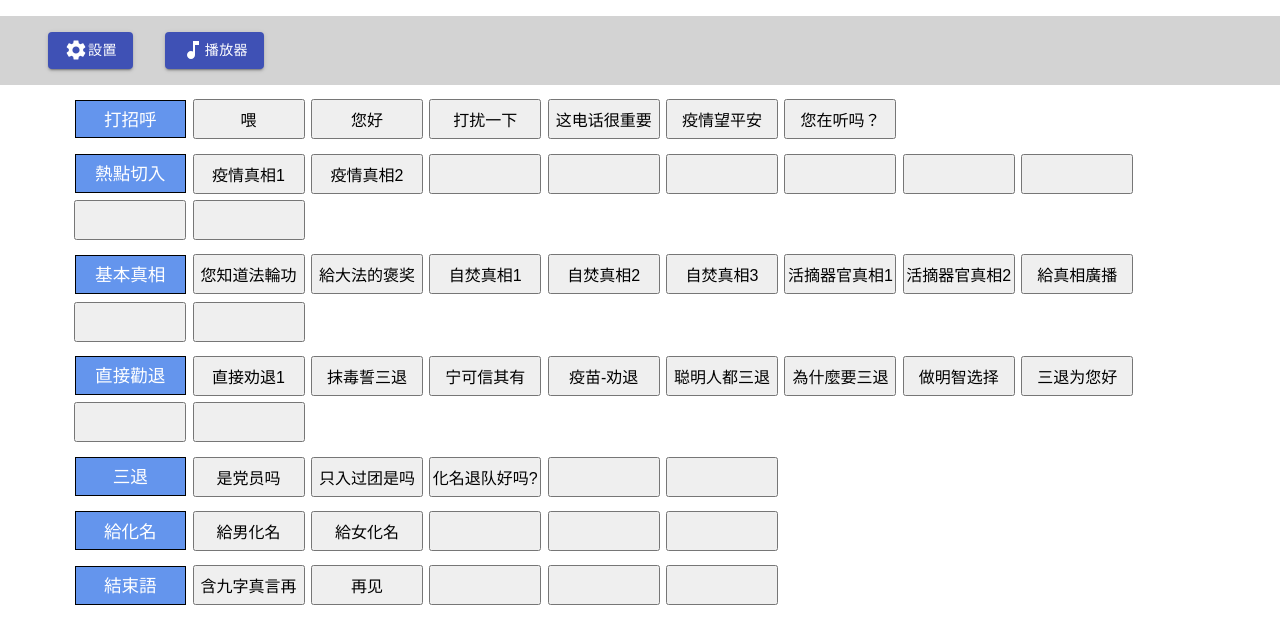
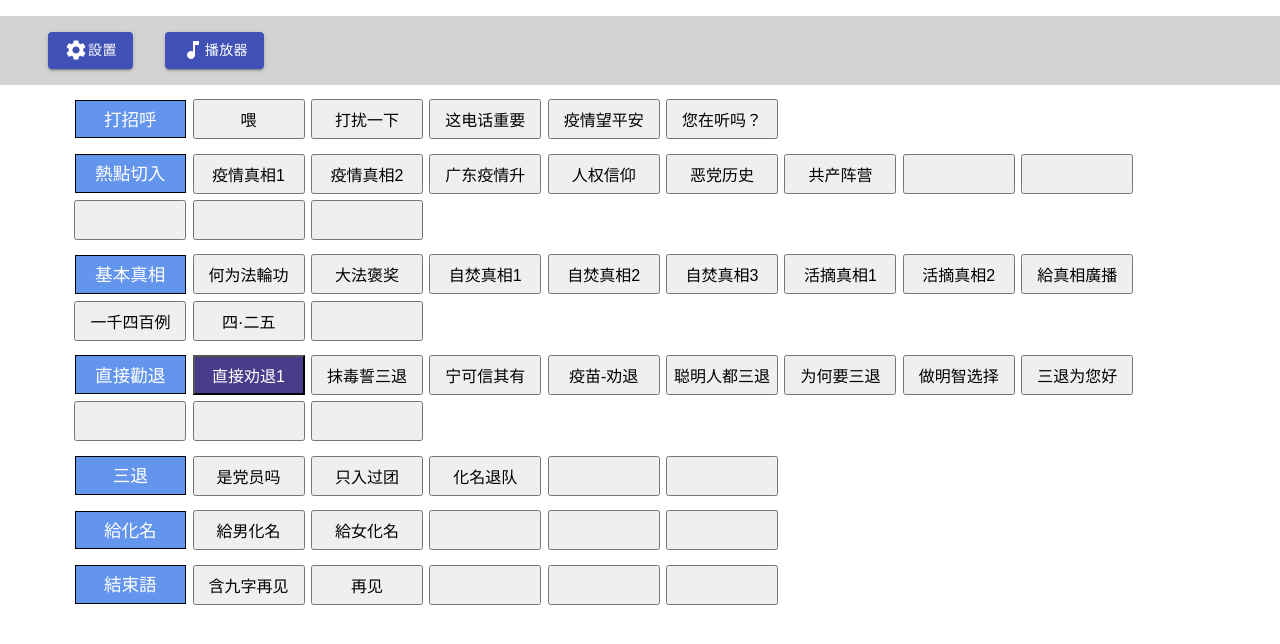
Before and after one commit to AmenZhou/rtc-unicorn, a React app: page / in a window 1280 px wide. Built offline with nearby package versions, Linux system fonts and the light colour scheme; no server answers.

Commit message:
Highlight buttons

```diff
--- a/config/mp3_female_short.json
+++ b/config/mp3_female_short.json
@@ -5,13 +5,6 @@
     "ttp": "喂",
     "key": "a0",
     "title": "喂"
-  },
-  {
-    "id": 371,
-    "src": "audio/A1_86ea946965.mp3",
-    "ttp": "您好啊",
-    "key": "a1",
-    "title": "您好"
   },
   {
     "id": 373,
@@ -25,7 +18,7 @@
     "src": "audio/A5_4156c68248.mp3",
     "ttp": "我打这个电话是想告诉你一件重要的事情就几分钟时间可以吗",
     "key": "a3",
-    "title": "这电话很重要"
+    "title": "这电话重要"
   },
   {
     "id": 376,
@@ -46,14 +39,14 @@
     "src": "audio/M0_3d9d74716e.mp3",
     "ttp": "您知道法輪功嗎 法轮功是佛家修煉大法， 教人按照“真、善、忍”做好人。我給您舉幾個例子做生意的法轮功学员决不会欺诈、卖假货，反而是公平交易。做医生的决不会收病人的红包，不拿药厂的回扣，而是一心一意救治病人；做法官的决不会吃了原告吃被告，收当事人的红包，而是秉公办案；做老师的决不会收家长的红包，而是认认真真教导孩子。",
     "key": "c0",
-    "title": "您知道法輪功嗎"
+    "title": "何为法輪功"
   },
   {
     "id": 495,
     "src": "audio/M1_231bc88600.mp3",
     "ttp": "您知道吗法輪功創始人李洪志先生在93年北京东方健康博览会上，获博览会最高奖 “边缘科学进步奖” 和“特别金奖”，以及 “受欢迎的气功师” 称号，是在该届博览会上获奖最多的气功师。92到94年，各地气功科学研究会邀请李洪志先生在中国23个城市举办了56期传法班。现已洪传世界100多个国家和地区，《转法轮》被翻译成40多种语言出版。是中华五千年历史中被翻译外文最多的一本书!《道德经》涉及30多种语言，但已传世二千多年。 95年3月，李洪志先生受中共驻法大使馆邀请，在巴黎中使馆文化处举行了讲法，拉开了海外传法的序幕。获得各国政府的褒奖、支持决议和信函4800多项。",
     "key": "c1",
-    "title": "給大法的褒奖"
+    "title": "大法褒奖"
   },
   {
     "id": 496,
@@ -81,14 +74,14 @@
     "src": "audio/M5_e2c0838db5.mp3",
     "ttp": "還有一個您可能不知道的事實中國共產黨在活摘法輪功學員的器官賺黑心錢。從中國大陸的移民及難民中不斷傳出消息，說是無辜民眾被活生生未施麻醉就摘取器官，而中共一些官員則靠販賣器官牟取暴利，很少人相信這些都是真實發生的。然而，一些獨立的研究人員和學者們開始就事實真相展開調查，經過全面的分析得出了令人遺憾的結論：活摘和販賣器官牟利的暴行都是事實，那些家庭基督徒、維族人、西藏人，特別是法輪功學員，都是活摘器官的受害群體。這場從2000年開始的反人類暴行不僅亙古未有，更可怖的是暴行還在繼續。2006年，人權律師大衛·麥塔斯和加拿大前議員大衛·喬高對中國的活摘器官禁聞進行了獨立調查，他們在調查報告《血腥活摘》中例舉60多條證據得出結論：中共政府一直在系統地殺害良心犯，摘取並販賣受害人的器官而牟利。兩名大衛因這項調查而獲得諾貝爾和平獎提名，國際社會也開始認真關注活摘器官的惡行。",
     "key": "c5",
-    "title": "活摘器官真相1"
+    "title": "活摘真相1"
   },
   {
     "id": 500,
     "src": "audio/M6_22b69a6175.mp3",
     "ttp": "有一個非常震驚的活摘案例還拍成了電影《心殤》其中有這樣的一幕：一名女性被中國警察和醫務人員動手術開膛破肚，她的器官被野蠻摘取，並高價販賣給根本不知情的移植病人，其實這樣的活摘器官案例早有發生，你或許不敢相信這一幕是真的，但其背後隱藏的真相更令人驚駭不已。2009年，一位目擊者良心難安，終於勇敢的站出來指證活摘器官的暴行。事件發生於2002年4月9日，在瀋陽軍區總醫院15樓的一間手術室，證人當時作為一名持槍警衛目擊了手術的整個過程，在未施麻醉的情況下，兩名軍醫從一位30多歲的中學女教師身上摘取了多個器官，受害女教師此前因為修煉法輪功 而被非法關押。她在被軍醫殺害之前的一個月內，曾慘遭強迫洗腦、酷刑折磨、性侵、甚至強姦 令人驚駭不已。",
     "key": "c6",
-    "title": "活摘器官真相2"
+    "title": "活摘真相2"
   },
   {
     "id": 501,
@@ -99,14 +92,20 @@
   },
   {
     "src": "",
-    "ttp": "",
+    "ttp": "一千四百例，待补充",
     "key": "c8",
-    "title": ""
+    "title": "一千四百例"
   },
   {
     "src": "",
+    "ttp": "四·二五",
+    "key": "c9",
+    "title": "四·二五"
+  },
+ {
+    "src": "",
     "ttp": "",
-    "key": "c9",
+    "key": "c10",
     "title": ""
   },
   {
@@ -124,28 +123,28 @@
     "title": "疫情真相2"
   },
   {
-    "src": "",
-    "ttp": "",
+    "src": "audio/c2_female.mp3",
+    "ttp": "广东疫情升温",
     "key": "b2",
-    "title": ""
+    "title": "广东疫情升"
   },
   {
     "src": "",
-    "ttp": "",
+    "ttp": "恶党对中国民众人权的践踏、对信仰自由的践踏啊，",
     "key": "b3",
-    "title": ""
+    "title": "人权信仰"
   },
   {
     "src": "",
-    "ttp": "",
+    "ttp": "恶党历史上对中国人的迫害",
     "key": "b4",
-    "title": ""
+    "title": "恶党历史"
   },
   {
     "src": "",
-    "ttp": "",
+    "ttp": "对世界各共产邪恶主义阵营民众的迫害",
     "key": "b5",
-    "title": ""
+    "title": "共产阵营"
   },
   {
     "src": "",
@@ -171,12 +170,19 @@
     "key": "b9",
     "title": ""
   },
+ {
+    "src": "",
+    "ttp": "",
+    "key": "b10",
+    "title": ""
+  },
   {
     "id": 426,
     "src": "audio/E0_9565240335.mp3",
     "ttp": "现在已经有3亿7千万的中国人退出党团队组织了，希望您也顺天意保平安 咱們好人可千萬别落下呀。其實這個三退很简单，用小名，化名，真名就可以退，三退呢 是从心里真正和邪黨劃清界線 讓老天爷看到。",
     "key": "d0",
-    "title": "直接劝退1"
+    "title": "直接劝退1",
+    "highlight": true
   },
   {
     "id": 427,
@@ -211,7 +217,7 @@
     "src": "audio/E5_d8aa08e54c.mp3",
     "ttp": "因为在我们中国，绝大多数的人都加入过少.先.队、共.青.团，有人还入过供铲谠。 在加入的时候每个人都曾发誓要把自己的一生献给供铲谠，为邪谠奋斗终生， 您知道吗? 发誓是不能随便发的,更何况是发毒誓,这是一个要命的毒誓。 这意味着您愿意把生命交给这个政谠，承认是它的一份子，如果它是邪恶的,将来您要承担中供所犯下的一切罪行 这是多么可怕的一件事情啊 不出能行吗",
     "key": "d5",
-    "title": "為什麼要三退"
+    "title": "为何要三退"
   },
   {
     "id": 432,
@@ -239,6 +245,12 @@
     "key": "d9",
     "title": ""
   },
+ {
+    "src": "",
+    "ttp": "",
+    "key": "d10",
+    "title": ""
+  },
   {
     "id": 450,
     "src": "audio/H0_08c143bd8e.mp3",
@@ -251,14 +263,14 @@
     "src": "audio/I1_a734d42d44.mp3",
     "ttp": "那您就只是上中学的时候入过团是吗?",
     "key": "e1",
-    "title": "只入过团是吗"
+    "title": "只入过团"
   },
   {
     "id": 472,
     "src": "audio/J2_08a2502335.mp3",
     "ttp": " 你還記得嗎 当初加入少先队戴红领巾的时候 咱们不 也发过誓嘛：要为它奋斗终生做它的接 班人，是吧？那个毒誓对咱不吉利，如果你還沒有退出 也是它一份子,也會受到他的牽連,當它的陪葬品.您就记住刚刚这个化名，退出少先好嗎?",
     "key": "e2",
-    "title": "化名退队好吗?"
+    "title": "化名退队"
   },
   {
     "src": "",
@@ -309,7 +321,7 @@
     "src": "audio/V1_a12498e1b7.mp3",
     "ttp": "很高兴您能了解到这些真相，在危难的 时候，心诚则灵，诚心地念 9 字真言， “法轮大法好，真善忍好”。常念得福 报，是千真万确的，要记得啊，再见。",
     "key": "g1",
-    "title": "含九字真言再见"
+    "title": "含九字再见"
   },
   {
     "id": 519,
--- a/css/main.css
+++ b/css/main.css
@@ -43,6 +43,11 @@
   min-width: 7em;
   max-width: 7em;
   transition: max-width 0.3s;
+}
+
+.phrase.highlight {
+  background: darkslateblue;
+  color: white;
 }
 
 .box:hover .phrase {
--- a/js/components/button.js
+++ b/js/components/button.js
@@ -10,7 +10,7 @@ const useStyles = makeStyles((theme) => ({
   }
 }));
 
-const Button = ({ phraseKey, src, text, id, ttp, ttpFile, setCurrentAudio }) => {
+const Button = ({ phraseKey, src, text, ttp, ttpFile, setCurrentAudio, highlight }) => {
   const truncateTtp = truncate(ttp, { length: 2000 });
   const [ttpText, setTtpText] = useState(truncateTtp);
   const buttonHandler = e => {
@@ -19,6 +19,7 @@ const Button = ({ phraseKey, src, text, id, ttp, ttpFile, setCurrentAudio }) =>
     setCurrentAudio(audioSrc);
   }
   const classes = useStyles();
+  const buttonClassName = highlight ? 'phrase highlight' : 'phrase';
 
   if (ttpFile) {
     fetch(ttpFile)
@@ -31,7 +32,7 @@ const Button = ({ phraseKey, src, text, id, ttp, ttpFile, setCurrentAudio }) =>
       title={<span style={{ fontSize: "min(1.8vmax, 13px)"}}>{phraseKey} {ttpText}</span>}
       classes={{ tooltip: classes.tooltip }}
     >
-      <button className="phrase" onClick={buttonHandler}>
+      <button className={buttonClassName} onClick={buttonHandler}>
         {text}
       </button>
     </Tooltip>
--- a/js/components/button_group.js
+++ b/js/components/button_group.js
@@ -7,7 +7,7 @@ const ButtonGroup = ({ indexLetter, buttons, setCurrentAudio }) => (
   <div className="group" key={indexLetter}>
     <div className="index-letter-box">{map[indexLetter.toUpperCase()]}</div>
     {
-      buttons.map(({ src, title, id, key, ttp, ttp_file }) =>
+      buttons.map(({ src, title, id, key, ttp, ttp_file, highlight }) =>
         <Button
           key={randomKey()}
           phraseKey={key}
@@ -17,6 +17,7 @@ const ButtonGroup = ({ indexLetter, buttons, setCurrentAudio }) => (
           ttp={ttp}
           ttpFile={ttp_file}
           setCurrentAudio={setCurrentAudio}
+          highlight={highlight}
         />
       )
     }
```
Also changed, not shown: config/mp3_male_short.json (+58 -38 lines).
